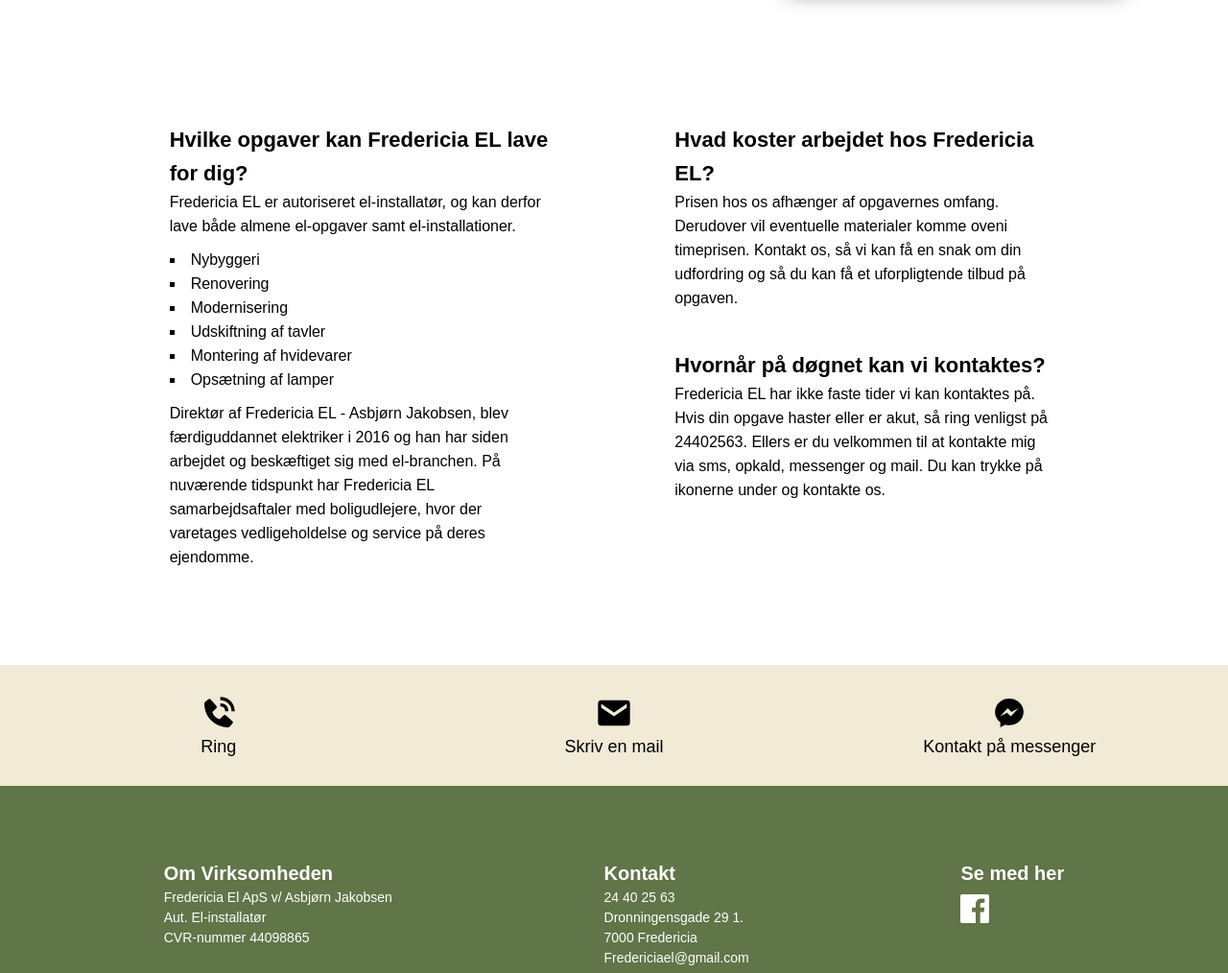
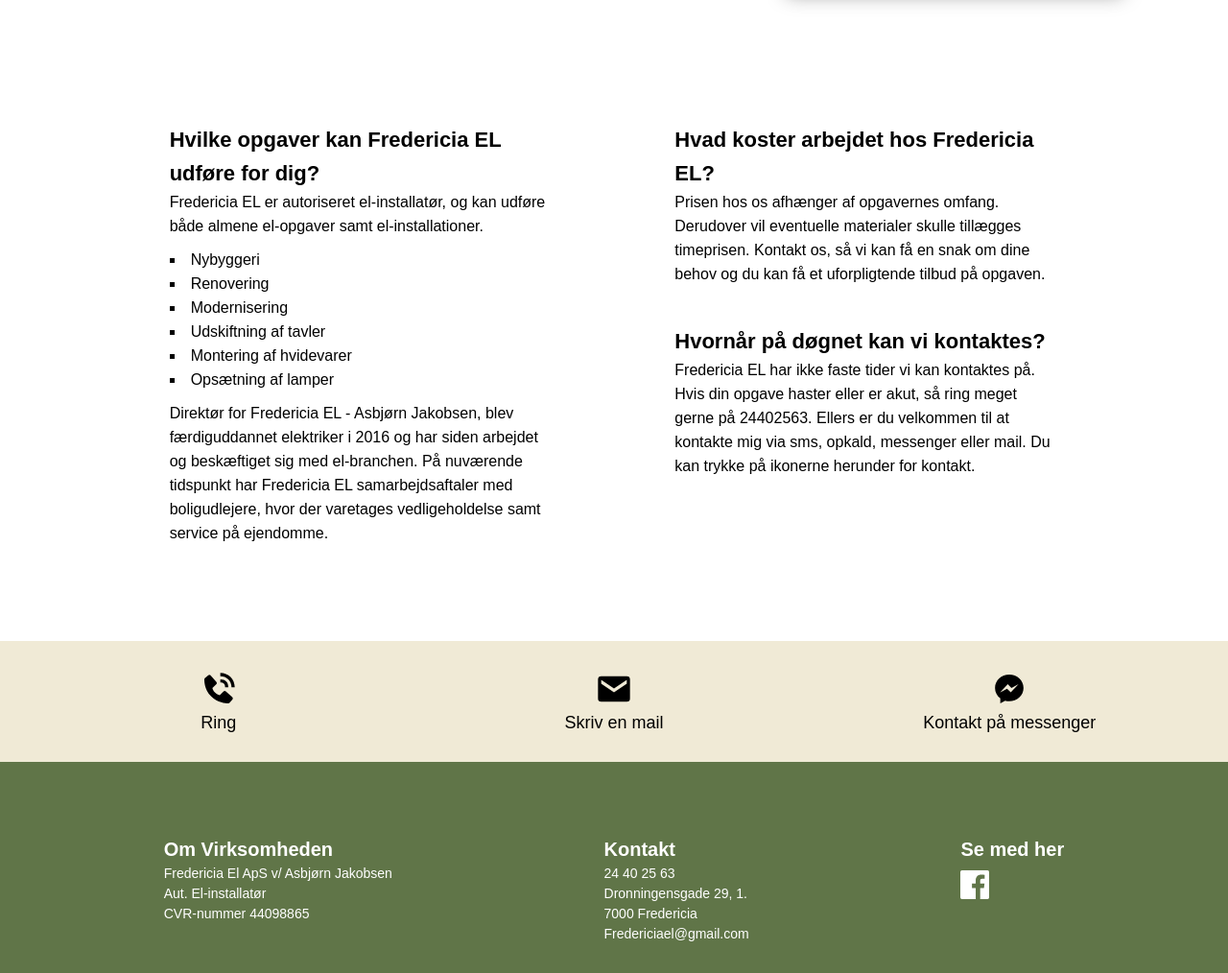
Before and after one commit to Mettelund3/Fredericia-el2, a plain HTML site: page index.html in a window 1280 px wide. Shown: the part 2060-3074 px from the top of the page at 96% size. Drawn offline with Linux system fonts and the light colour scheme; a web font is replaced by a local one.

Commit message:
3 august part 4

```diff
--- a/index.html
+++ b/index.html
@@ -65,12 +65,12 @@
             <div>
                 <h3 class="section2h3">Erhvervssamarbejde</h3>
                 <img class="section2img" src="./billeder/handshake.png" alt="Elektriker samarbejde med erhverv">
-                <p class="section2p">Ønsker i en fast serviceaftale med elektriker/el installatør til projektering og udførelse af el relateret opgaver, eller servicering og vedligeholdelse af elektriske anlæg. Kontakt mig så vi sammen kan lave en serviceaftale. </p>
+                <p class="section2p">Ønskes en fast serviceaftale med elektriker/el installatør til projektering og udførelse af elrelaterede opgaver, eller servicering samt vedligeholdelse af elektriske anlæg. Kontakt mig gerne, så vi sammen kan tilrettelægge en serviceaftale. </p>
             </div>
             <div>
                 <h3 class="section2h3">Energiberegning</h3>
                 <img class="section2img" src="./billeder/energiberegning.png" alt="El rådgivning og energiberegninger">
-                <p class="section2p">Her tilbydes der energiberegning på din nuværende el-installation, og en sammenligning med et moderne energieffektivt alternativ, samt beregning af den samlede tilbagebetalingstid for ændringerne. Optimér dit energiforbrug og spar penge. </p>
+                <p class="section2p">Her tilbydes energiberegning på din nuværende el-installation, og en sammenligning med et moderne energieffektivt alternativ, samt beregning af den samlede tilbagebetalingstid for ændringerne. Optimér dit energiforbrug og spar penge. </p>
             </div>
         </div>
     </section>
@@ -103,7 +103,7 @@
             </div>
             <div class="section3skrift">
                 <h3 class="section3h3">Hvilke områder tilbyder vi service i?</h3>
-                <p class="section3p">Vi tilbyder primært service i hele trekantsområdet - Vejle, Middelfart, Fredericia og Kolding. Men skulle du alligevel befinder dig uden for trekantsområdet, så kan du stadigvæk tage kontakt og vi kan sammen finde frem til en aftale. </p>
+                <p class="section3p">Vi tilbyder primært service i hele trekantsområdet - Vejle, Middelfart, Fredericia og Kolding. Men skulle du alligevel befinde dig uden for trekantsområdet, kan du stadigvæk meget gerne tage kontakt og vi kan sammen finde frem til en perfekt aftale for netop dig. </p>
             </div>
         </div>
     </section>
@@ -112,8 +112,8 @@
         <div class="kontaktcontainer">
             <div class="section4skrift">
                 <div class="section4skrift2">
-                    <h3 class="section4h3">Hvilke opgaver kan Fredericia EL lave for dig?</h3>
-                    <p class="section4p">Fredericia EL er autoriseret el-installatør, og kan derfor lave både almene el-opgaver samt el-installationer. </p>
+                    <h3 class="section4h3">Hvilke opgaver kan Fredericia EL udføre for dig?</h3>
+                    <p class="section4p">Fredericia EL er autoriseret el-installatør, og kan udføre både almene el-opgaver samt el-installationer. </p>
                     <ul class="section4ul">
                         <li class="a">Nybyggeri</li>
                         <li class="a">Renovering</li>
@@ -122,13 +122,13 @@
                         <li class="a">Montering af hvidevarer</li>
                         <li class="a">Opsætning af lamper</li>
                     </ul>
-                    <p class="section4p">Direktør af Fredericia EL - Asbjørn Jakobsen, blev færdiguddannet elektriker i 2016 og han har siden arbejdet og beskæftiget sig med el-branchen. På nuværende tidspunkt har Fredericia EL samarbejdsaftaler med boligudlejere, hvor der varetages vedligeholdelse og service på deres ejendomme.</p>
+                    <p class="section4p">Direktør for Fredericia EL - Asbjørn Jakobsen, blev færdiguddannet elektriker i 2016 og har siden arbejdet og beskæftiget sig med el-branchen. På nuværende tidspunkt har Fredericia EL samarbejdsaftaler med boligudlejere, hvor der varetages vedligeholdelse samt service på ejendomme.</p>
                 </div>
                 <div class="section4skrift2">
                     <h3 class="section4h3">Hvad koster arbejdet hos Fredericia EL?</h3>
-                    <p class="section4p">Prisen hos os afhænger af opgavernes omfang. Derudover vil eventuelle materialer komme oveni timeprisen. Kontakt os, så vi kan få en snak om din udfordring og så du kan få et uforpligtende tilbud på opgaven. </p>
+                    <p class="section4p">Prisen hos os afhænger af opgavernes omfang. Derudover vil eventuelle materialer skulle tillægges timeprisen. Kontakt os, så vi kan få en snak om dine behov og du kan få et uforpligtende tilbud på opgaven. </p>
                     <h3 class="section4h3" id="four">Hvornår på døgnet kan vi kontaktes?</h3>
-                    <p class="section4p">Fredericia EL har ikke faste tider vi kan kontaktes på. Hvis din opgave haster eller er akut, så ring venligst på 24402563. Ellers er du velkommen til at kontakte mig via sms, opkald, messenger og mail. Du kan trykke på ikonerne under og kontakte os. </p>
+                    <p class="section4p">Fredericia EL har ikke faste tider vi kan kontaktes på. Hvis din opgave haster eller er akut, så ring meget gerne på 24402563. Ellers er du velkommen til at kontakte mig via sms, opkald, messenger eller mail. Du kan trykke på ikonerne herunder for kontakt. </p>
                 </div>
             </div>
         </div>
@@ -159,7 +159,7 @@
                     <h4>Kontakt</h4>
                     <ul>
                         <li>24 40 25 63</li>
-                        <li>Dronningensgade 29 1.</li>
+                        <li>Dronningensgade 29, 1.</li>
                         <li>7000 Fredericia</li>
                         <li>Fredericiael@gmail.com</li>
                     </ul>
```
